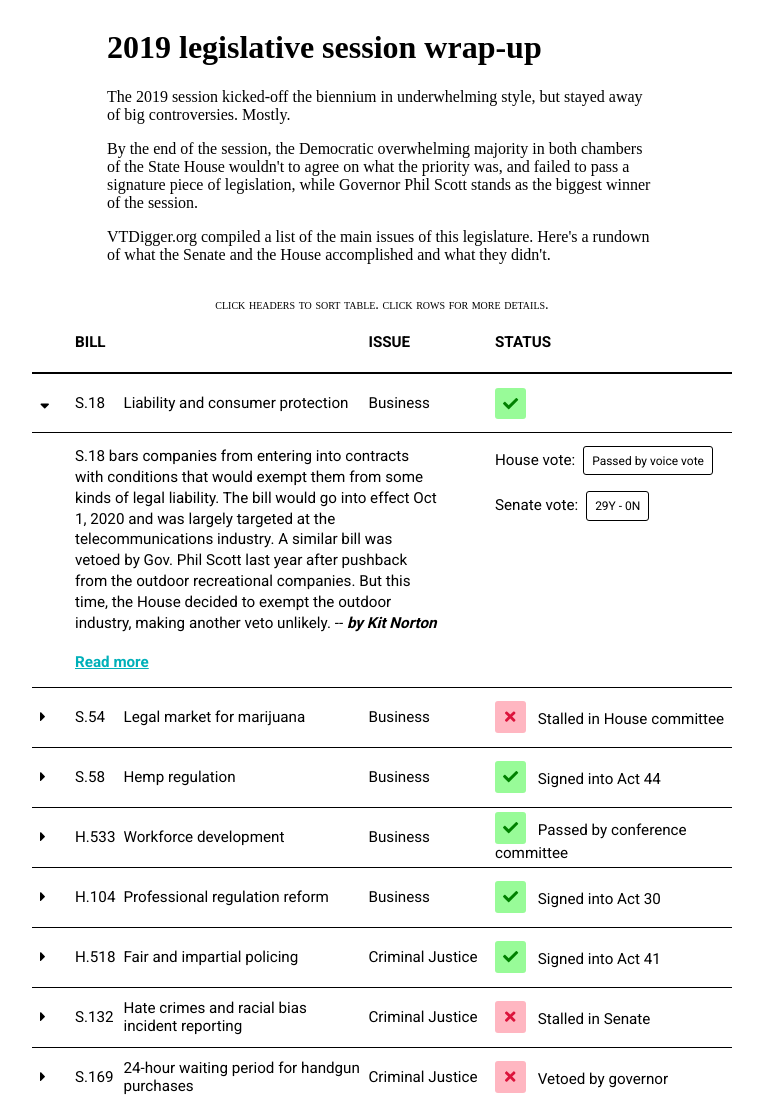
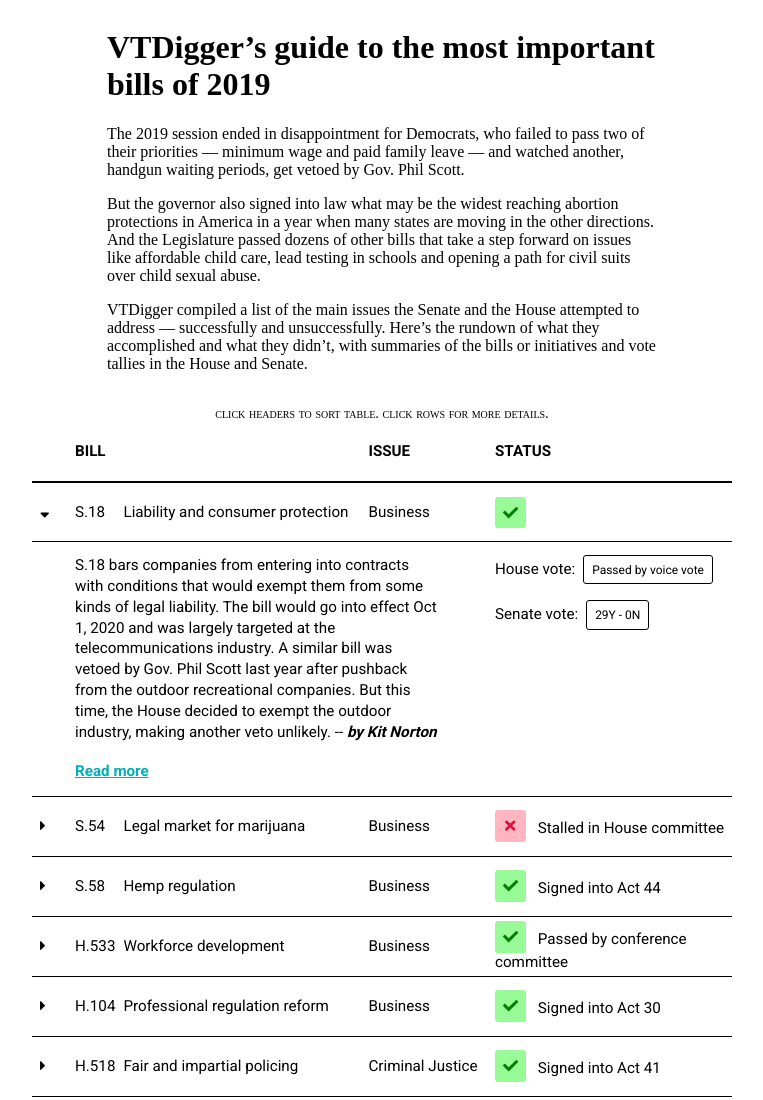
Before and after one commit to fsorodrigues/leg-wrap, a React app: page public/index.html in a window 1280 px wide. Shown: the top 1100 px of the page, without its empty margins (258-1021 px from the left). Built offline with nearby package versions, Linux system fonts and the light colour scheme.

Commit message:
update copy

```diff
--- a/public/index.html
+++ b/public/index.html
@@ -21,10 +21,10 @@
     <div class="full-width">
         <div class="docs-entry-content">
             <div class="react-copy">
-                <h1 class="entry-title">2019 legislative session wrap-up</h1>
-                <p>The 2019 session kicked-off the biennium in underwhelming style, but stayed away of big controversies. Mostly.
-                <p>By the end of the session, the Democratic overwhelming majority in both chambers of the State House wouldn't to agree on what the priority was, and failed to pass a signature piece of legislation, while Governor Phil Scott stands as the biggest winner of the session.</p>
-                <p>VTDigger.org compiled a list of the main issues of this legislature. Here's a rundown of what the Senate and the House accomplished and what they didn't.</p>
+                <h1 class="entry-title">VTDigger’s guide to the most important bills of 2019</h1>
+                <p>The 2019 session ended in disappointment for Democrats, who failed to pass two of their priorities — minimum wage and paid family leave — and watched another, handgun waiting periods, get vetoed by Gov. Phil Scott.</p>
+                <p>But the governor also signed into law what may be the widest reaching abortion protections in America in a year when many states are moving in the other directions. And the Legislature passed dozens of other bills that take a step forward on issues like affordable child care, lead testing in schools and opening a path for civil suits over child sexual abuse.</p>
+                <p>VTDigger compiled a list of the main issues the Senate and the House attempted to address — successfully and unsuccessfully. Here’s the rundown of what they accomplished and what they didn’t, with summaries of the bills or initiatives and vote tallies in the House and Senate.</p>
             </div>
             <p class="table-info">click headers to sort table. click rows for more details.</p>
             <div id="root"></div>
```
